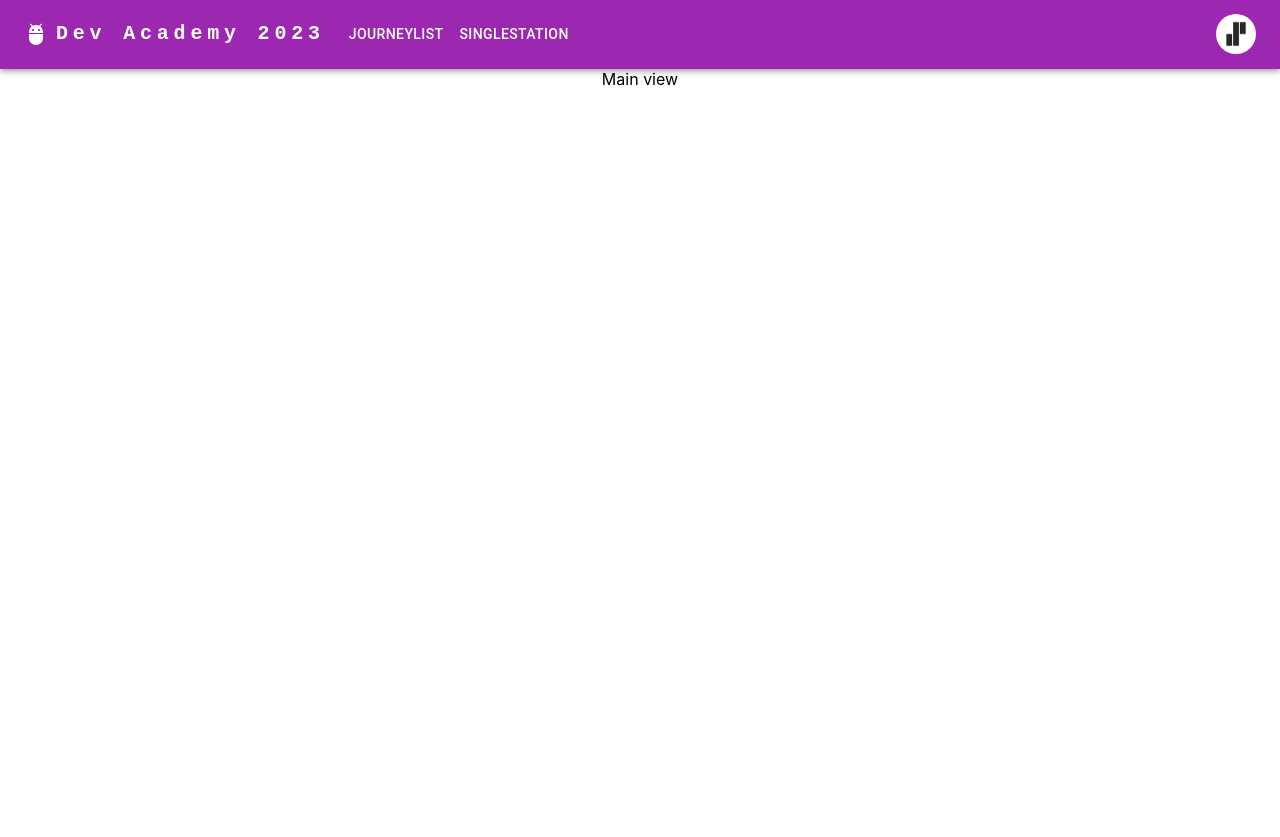
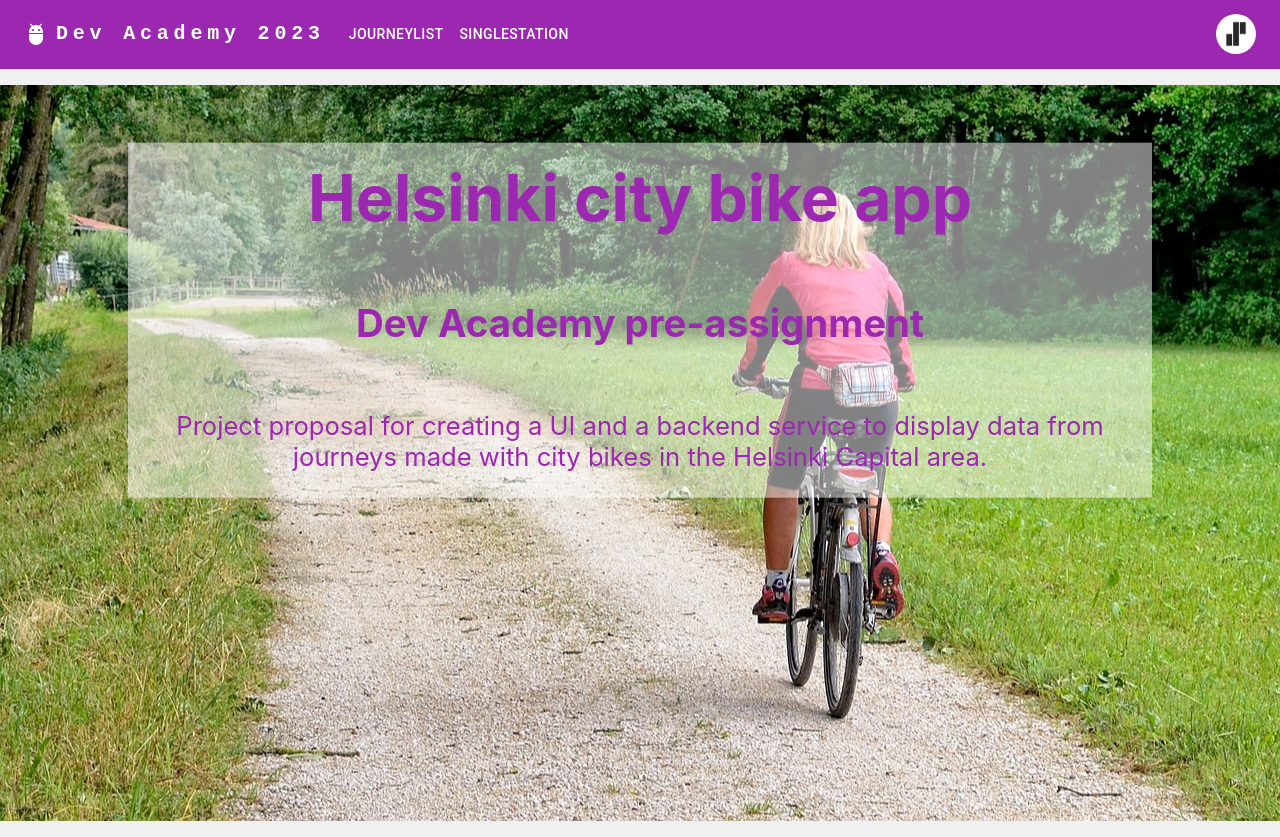
Before and after one commit to GonzaloAraya/Solita-frontend-react, a React (Create React App) app in the folder solita-2023/: page / in a window 1280 px wide. Before the commit the page ends 800 px from the top, so only its background shows below. Built offline with nearby package versions, Linux system fonts and the light colour scheme.

Commit message:
updated main view and Main css, added background image

```diff
--- a/solita-2023/src/components/Main.js
+++ b/solita-2023/src/components/Main.js
@@ -1,11 +1,22 @@
 import React from "react";
+import "../styles/Main.css";
 
 const Main = () => {
-    return (
-      <div className="App">
-          Main view
+  return (
+    <div className="main-page-container">
+      <div className="background-image">
+        <div className="content">
+          <h1>Helsinki city bike app</h1>
+          <h2>Dev Academy pre-assignment</h2>
+          <p>
+            Project proposal for creating a UI and a backend service to display
+            data from journeys made with city bikes in the Helsinki Capital
+            area.
+          </p>
+        </div>
       </div>
-    );
-  }
+    </div>
+  );
+};
 
-  export default Main;
+export default Main;
--- a/solita-2023/src/styles/Main.css
+++ b/solita-2023/src/styles/Main.css
@@ -1,19 +1,63 @@
 .AppBar {
-    background-color: #9C27B0 !important;
+  background-color: #9c27b0 !important;
 }
 
 .NewEntryButton {
-    background-color: #4CAF50 !important;
-    margin-top: 3rem !important;
-    margin-bottom: 3rem !important;
+  background-color: #4caf50 !important;
+  margin-top: 3rem !important;
+  margin-bottom: 3rem !important;
 }
 
 .CancelButton {
-    color: #F44336 !important;
+  color: #f44336 !important;
 }
 
 .SubmitButton {
-    color: #4CAF50 !important;
+  color: #4caf50 !important;
+}
+
+.main-page-container {
+  display: flex;
+  justify-content: center;
+  align-items: center;
+  background-color: #f0f0f0;
+  overflow: hidden;
+  height: 96.1vh;
+}
+
+.background-image {
+  background-image: url("../Bike.jpg");
+  background-size: cover;
+  width: 100vw;
+  height: calc(100vh - 64px);
+  background-position: center;
+}
+
+.content {
+  text-align: center;
+  color: #9c27b0;
+  z-index: 1;
+  width: 80%;
+  background-color: #ffffff81;
+  position: absolute;
+  top: 40%;
+  left: 50%;
+  margin-right: -50%;
+  transform: translate(-50%, -50%);
+}
+
+.content h1 {
+  font-size: 4rem;
+  margin: 1rem;
+}
+
+.content h2 {
+  font-size: 2.4rem;
+  margin: 4rem;
+}
+
+.content p {
+  font-size: 1.6rem;
 }
 
 /**
```
Also changed, not shown: solita-2023/src/Bike.jpg (added).
